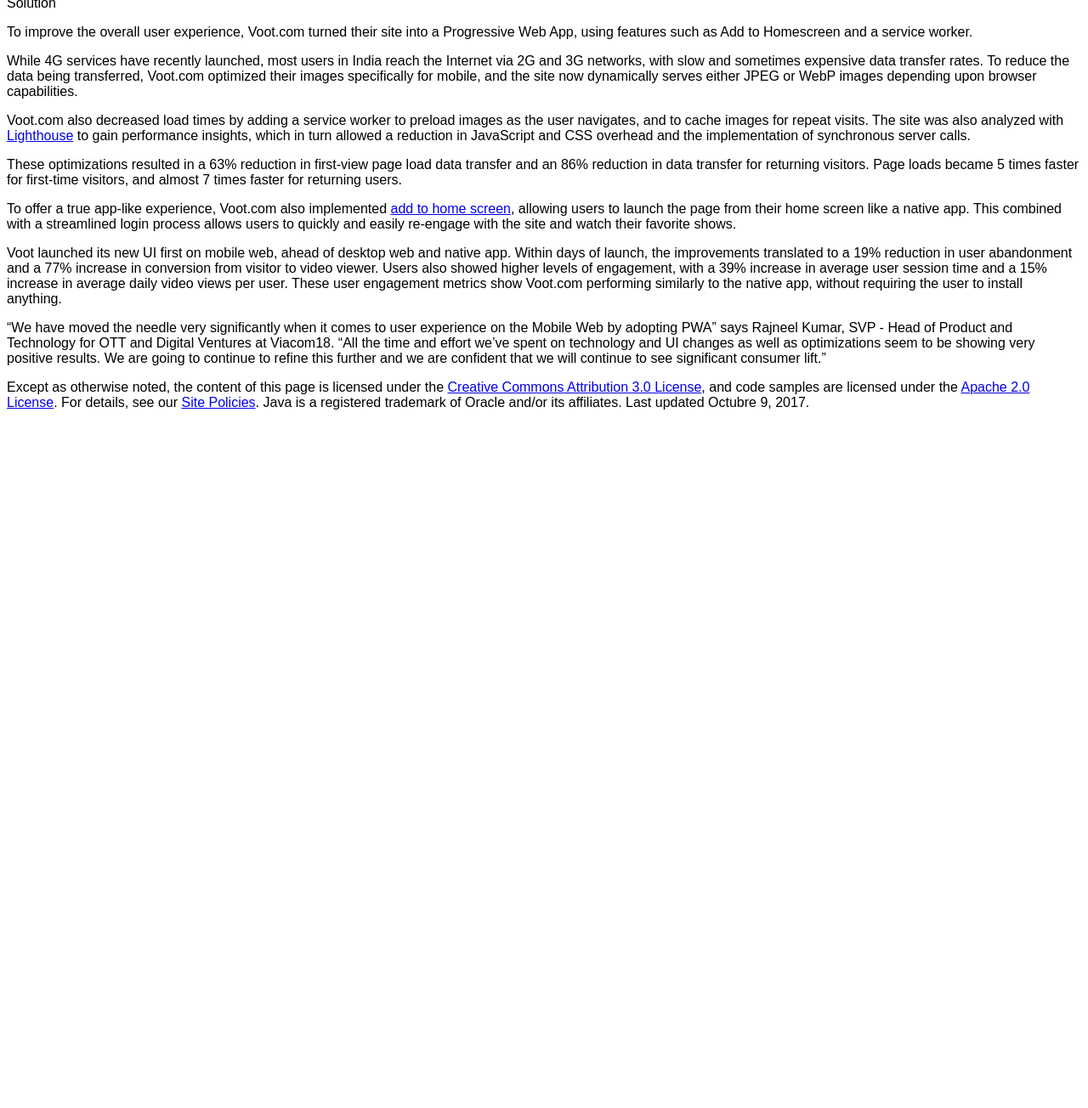
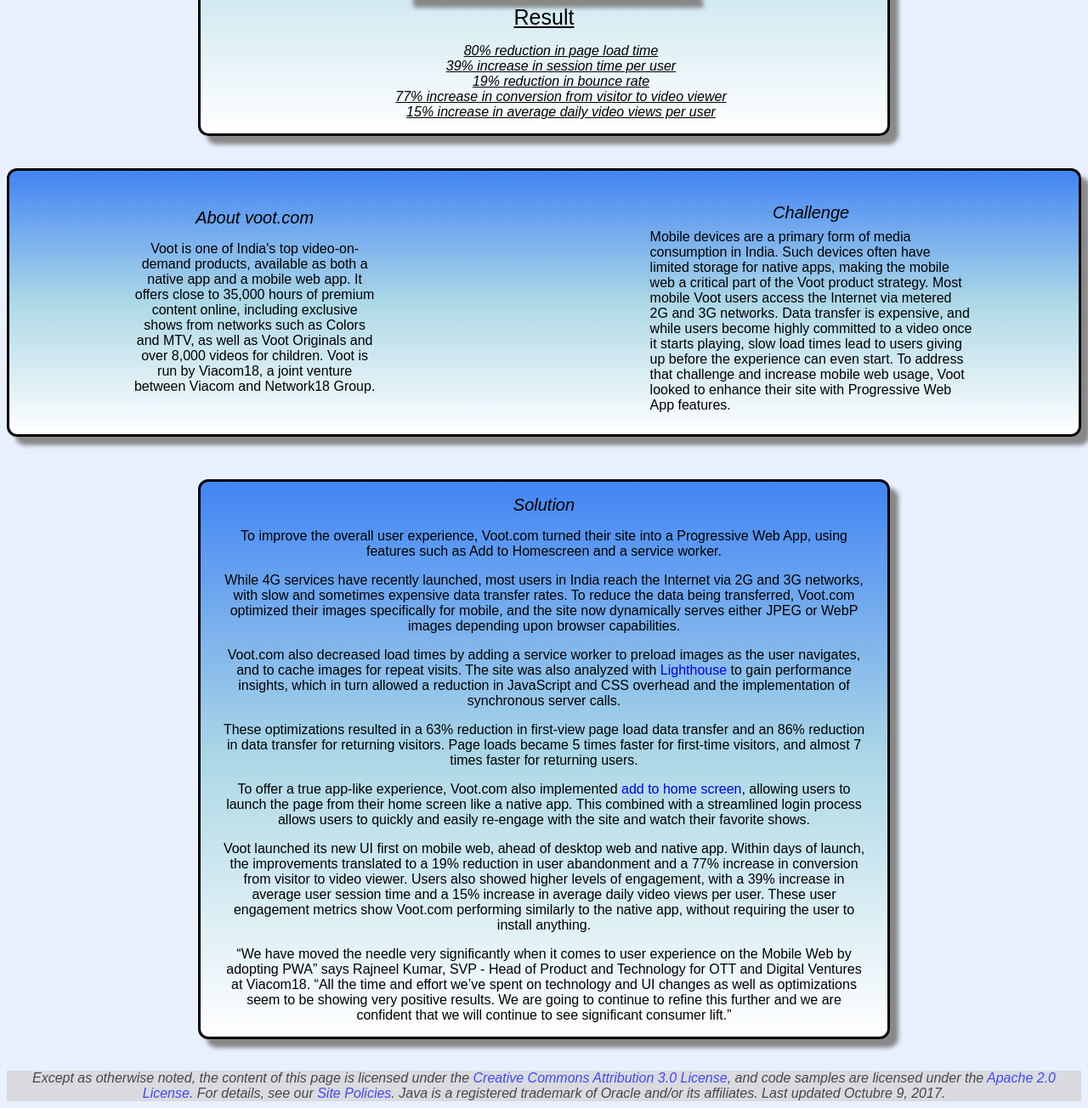
Before and after one commit to mridpin/PA_EPD_Group7, a PHP site: page / in a window 1280 px wide. Shown: the part 859-2163 px from the top of the page at 85% size. Before the commit the page ends 1341 px from the top, so only its background shows below. Run offline with PHP 8.4, Linux system fonts and the light colour scheme.

Commit message:
Add files via upload

```diff
--- a/EPD2/P3/public_html/index.html
+++ b/EPD2/P3/public_html/index.html
@@ -1,34 +1,51 @@
 <html>
     <head>
-        <title>TODO supply a title</title>
+        <title>Progressive Web App at Voot &nbsp;|&nbsp; Web
+      &nbsp;|&nbsp; Google Developers</title>
         <meta charset="UTF-8">
         <meta name="viewport" content="width=device-width, initial-scale=1.0">
         <link rel="stylesheet" href="style.css" type="text/css" />
     </head>
     <body>
-        Progressive Web App at Voot
+
+
+        <div class="title">Progressive Web App at Voot</div>
 
         <div class="logo">
             <img src="https://developers.google.com/web/showcase/2017/images/voot/voot.png" alt="voot-logo">
         </div>
 
-
-            TL;DR
+        <div class="box">
+        <div class="header">TL;DR</div>
             <p>
             Voot.com launches their media Progressive Web App in India. Within days of implementation, session time per user increased by 39% and
             daily views per user by 15%.
         </p>
 
+        <div class="image">
+        <img src="https://developers.google.com/web/showcase/2017/images/voot/screen.jpg" alt="voot-screenshot">
+        </div>
+
+        <div class="header-2">Result</div>
+
+        <ul>
+            <li>80% reduction in page load time</li>
+            <li>39% increase in session time per user</li>
+            <li>19% reduction in bounce rate</li>
+            <li>77% increase in conversion from visitor to video viewer</li>
+            <li>15% increase in average daily video views per user</li>
+        </ul>
+
+        </div>
+
+        <div class="columns">
+
+
+        <div class="column-one">
+
+        <div class="header">About voot.com</div>
+
         <p>
-        Results
-
-        80% reduction in page load time
-        39% increase in session time per user
-        19% reduction in bounce rate
-        77% increase in conversion from visitor to video viewer
-        15% increase in average daily video views per user
-        About voot.com
-
         Voot is one of India's top video-on-demand products, available as both a native app and a mobile web app. It offers close to 35,000 hours
         of premium content online, including exclusive shows from networks such as Colors and MTV, as well as Voot Originals and over 8,000 videos
         for children. Voot is run by Viacom18, a joint venture between Viacom and Network18 Group.
@@ -36,11 +53,13 @@
         </p>
 
 
+        </div>
 
-        <img src="https://developers.google.com/web/showcase/2017/images/voot/screen.jpg" alt="voot-screenshot">
 
-        <div class="column">
-        Challenge
+        <div class="column-two">
+
+
+        <div class="header">Challenge</div>
 
         Mobile devices are a primary form of media consumption in India. Such devices often have limited storage for native apps, making the mobile
         web a critical part of the Voot product strategy.
@@ -51,8 +70,12 @@
 
         </div>
 
+        </div>
 
-        Solution
+
+        <div class="box">
+
+        <div class="header">Solution</div>
 
         <p>To improve the overall user experience, Voot.com turned their site into a Progressive Web App, using features such as Add to Homescreen
             and a service worker.</p>
@@ -82,6 +105,9 @@
         as well as optimizations seem to be showing very positive results. We are going to continue to refine this further and we are confident
         that we will continue to see significant consumer lift.”</p>
 
+        </div>
+
+
 
     <footer>Except as otherwise noted, the content of this page is licensed under the <a href="http://creativecommons.org/licenses/by/3.0/">Creative
             Commons Attribution 3.0 License</a>, and code samples are licensed under the
--- a/EPD2/P3/public_html/style.css
+++ b/EPD2/P3/public_html/style.css
@@ -1,3 +1,124 @@
+/*
+Cuantos atributos por poner, por poner ponemos hasta animaciones que no las
+hemos dado
+*/
+
 body{
     font-family:  sans-serif;
+    overflow-x:hidden;
+    background: rgb(232,240,254);
 }
+
+ul{
+    list-style: none;
+    text-align: center;
+}
+
+li{
+    text-decoration: underline;
+    font-style: oblique;
+}
+
+.header-2{
+    font-size: 25px;
+    text-align: center;
+    text-decoration: underline;
+}
+
+.title{
+    font-size:45px;
+    text-align: center;
+    text-decoration: underline;
+    color:grey;
+    margin-bottom: 3%;
+    text-shadow: 2px 2px 30px black;
+}
+
+.image{
+    margin: auto;
+    width: 45%;
+    margin-bottom: 1%;
+    box-shadow: -10px 10px 5px #888888;
+    transform: scale(0.6,0.6);
+    transform: skewX(10deg);
+}
+
+.logo{
+    margin: auto;
+    width: 47%;
+    box-shadow: -10px 10px 15px #888888;
+    transform: rotate(5deg);
+}
+
+.header{
+    font-style: italic;
+    text-align: center;
+    font-size: 20px;
+    margin-bottom: 2%;
+    margin-top: 2%;
+}
+
+.columns,.box{
+    border:solid;
+    box-shadow: 10px 10px 5px #888888;
+    background: linear-gradient(rgb(66,133,244),lightblue,white);
+    border-radius: 12px;
+}
+
+.columns{
+    padding: 3%;
+    box-sizing: border-box;
+
+    padding-bottom: 2%;
+    margin-bottom: 2%;
+    width: 100%;
+    /*
+    Gracias a esta propiedad, podemos decir cuántas columnas queremos
+    */
+    columns: 2;
+
+}
+
+.box{
+
+    width: 60%;
+    margin: auto;
+    margin-top: 4%;
+    margin-bottom: 3%;
+    padding-left: 2%;
+    padding-right: 2%;
+
+}
+
+.column-one {
+    width: 50%;
+    margin-left: 18%;
+
+}
+
+.column-two {
+    width:65%;
+    margin-left: 20%;
+
+}
+
+p,footer{
+    text-align: justify;
+    text-align: center;
+}
+
+
+footer{
+    background-color:lightgray;
+    font-style: oblique;
+    opacity: 0.7;
+}
+
+a{
+    text-decoration: none;
+}
+
+a:visited{
+    color:red;
+
+}
```
